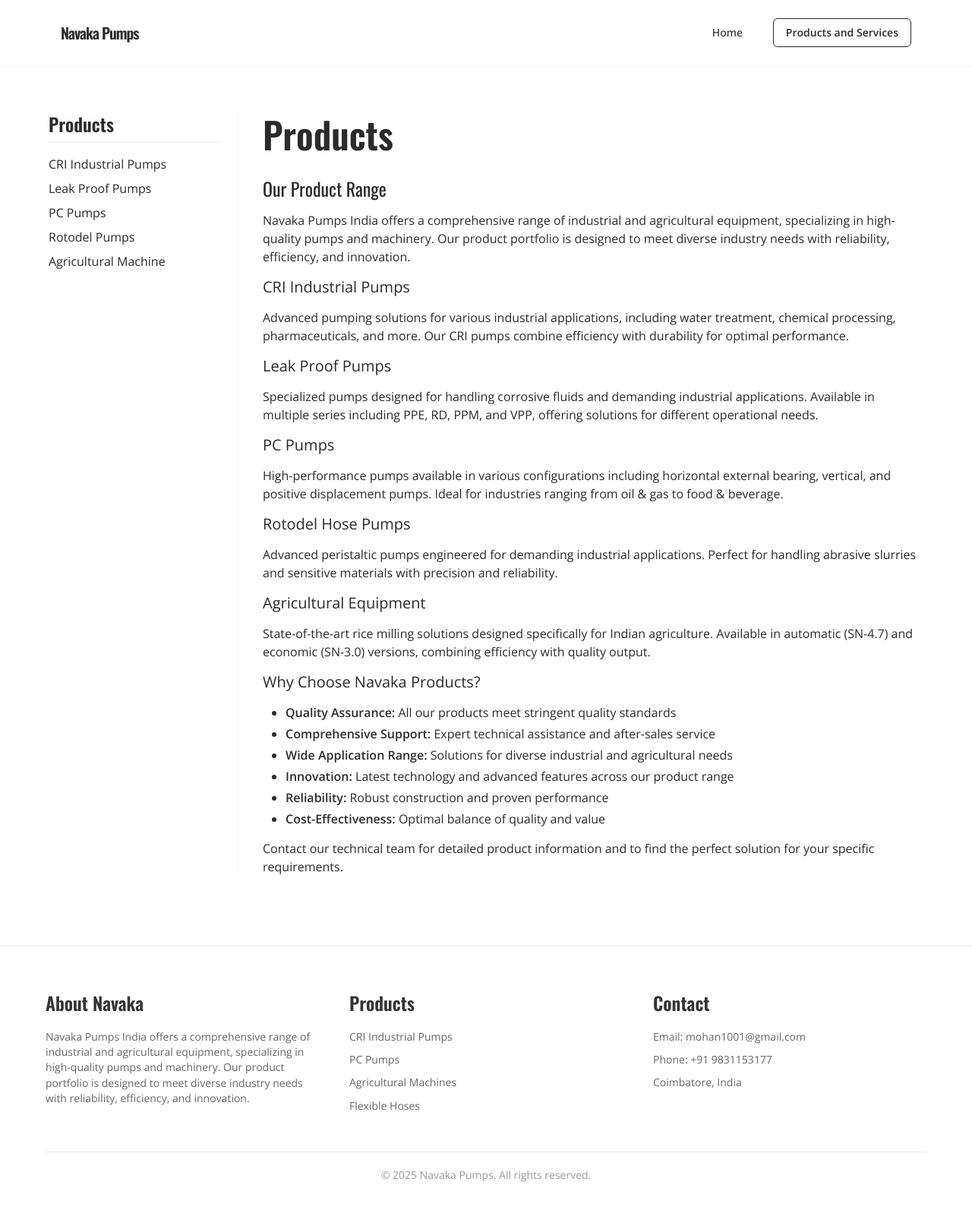
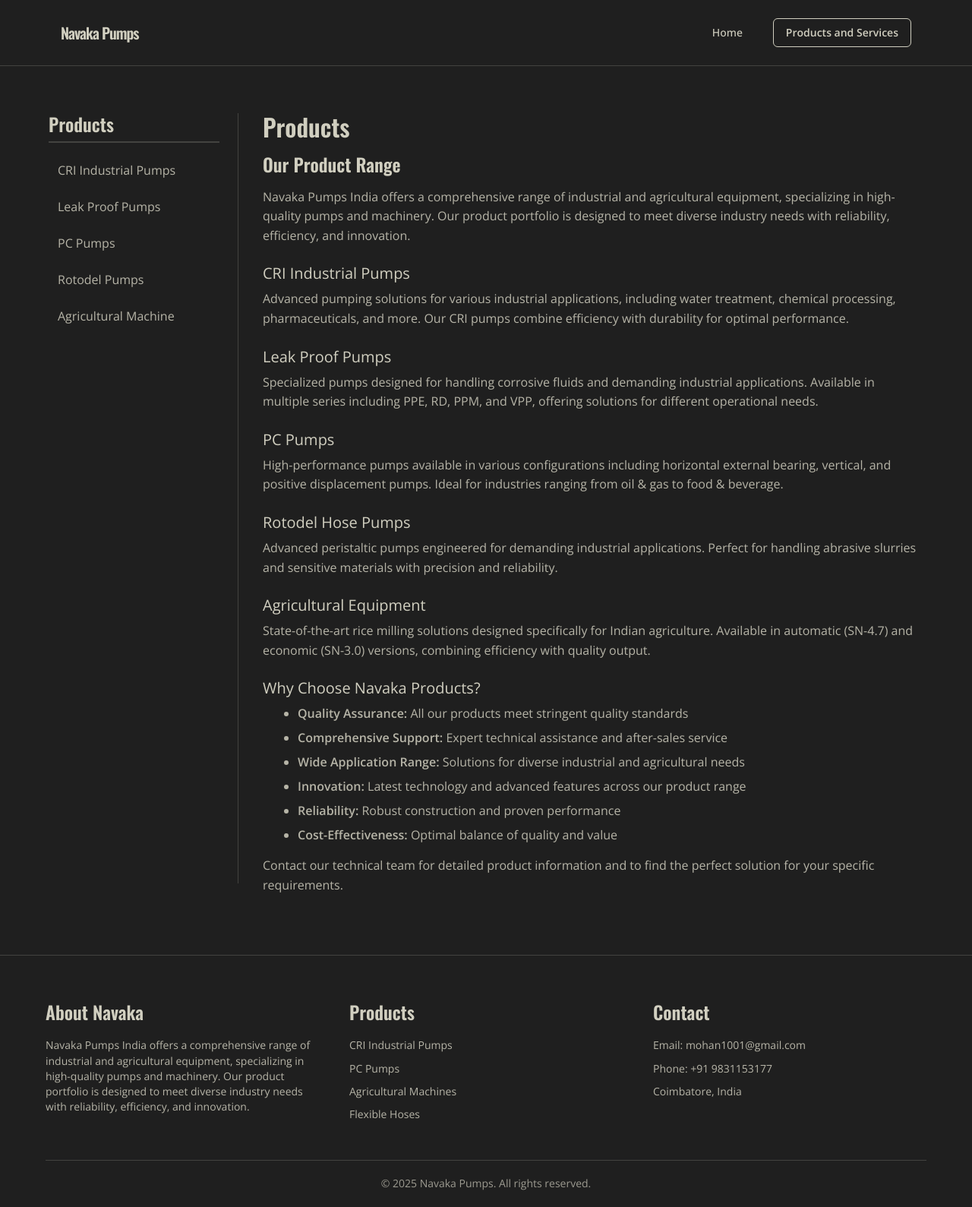
Before and after one commit to manassaloi/navakapumps, a Jekyll site: the page built from products.md, in a window 1280 px wide. Shown: the whole page at 76% size. Built offline with Jekyll 4.4.1, drawn with Linux system fonts in a browser that asks for light colours.

Commit message:
THEME CHANGE

```diff
--- a/_layouts/productpage.html
+++ b/_layouts/productpage.html
@@ -6,21 +6,21 @@
   <aside class="products-sidebar">
     <h2>Products</h2>
     <ul>
-      <li><a href="/products/cri-industrial-pumps" {% if page.url == '/products/cri-industrial-pumps' %}class="active"{% endif %}>CRI Industrial Pumps</a></li>
-      <li><a href="/products/leak-proof-pumps" {% if page.url == '/products/leak-proof-pumps' %}class="active"{% endif %}>Leak Proof Pumps</a></li>
-      <li><a href="/products/pc-pumps" {% if page.url == '/products/pc-pumps' %}class="active"{% endif %}>PC Pumps</a></li>
-      <li><a href="/products/rotodel-pumps" {% if page.url == '/products/rotodel-pumps' %}class="active"{% endif %}>Rotodel Pumps</a></li>
-      <li><a href="/products/agricultural-machine" {% if page.url == '/products/agricultural-machine' %}class="active"{% endif %}>Agricultural Machine</a></li>
+      <li><a href="{{ site.baseurl }}/products/cri-industrial-pumps" {% if page.url == '/products/cri-industrial-pumps' %}class="active"{% endif %}>CRI Industrial Pumps</a></li>
+      <li><a href="{{ site.baseurl }}/products/leak-proof-pumps" {% if page.url == '/products/leak-proof-pumps' %}class="active"{% endif %}>Leak Proof Pumps</a></li>
+      <li><a href="{{ site.baseurl }}/products/pc-pumps" {% if page.url == '/products/pc-pumps' %}class="active"{% endif %}>PC Pumps</a></li>
+      <li><a href="{{ site.baseurl }}/products/rotodel-pumps" {% if page.url == '/products/rotodel-pumps' %}class="active"{% endif %}>Rotodel Pumps</a></li>
+      <li><a href="{{ site.baseurl }}/products/agricultural-machine" {% if page.url == '/products/agricultural-machine' %}class="active"{% endif %}>Agricultural Machine</a></li>
     </ul>
   </aside>
 
   <!-- Main Content -->
-  <article class="product-content">
-    <header class="post-header">
+  <article class="products-content">
+    <header class="products-header">
       <h1 class="page-heading">{{ page.title }}</h1>
     </header>
 
-    <div class="post-content">
+    <div class="products-body">
       {{ content }}
     </div>
   </article>
--- a/_sass/custom/_footer.scss
+++ b/_sass/custom/_footer.scss
@@ -1,7 +1,7 @@
 .footer {
   padding: 3.75rem 0 1.25rem;
-  background-color: #fff;
-  border-top: 1px solid #e8e8e8;
+  background-color: $color-background;
+  border-top: 1px solid $color-border;
 
   .container {
     max-width: 75rem;
@@ -29,11 +29,11 @@
     font-size: 1.5rem;
     font-weight: 600;
     margin-bottom: 1.25rem;
-    color: #333;
+    color: $color-primary;
   }
 
   &__text {
-    color: #666;
+    color: rgba($color-primary, 0.85);
     line-height: 1.6;
     margin-bottom: 0.625rem;
     font-size: 1rem;
@@ -46,7 +46,7 @@
   }
 
   &__list-item {
-    color: #666;
+    color: rgba($color-primary, 0.85);
     margin-bottom: 0.625rem;
     font-size: 1rem;
   }
@@ -54,10 +54,10 @@
   &__copyright {
     text-align: center;
     padding-top: 1.25rem;
-    border-top: 1px solid #e8e8e8;
+    border-top: 1px solid $color-border;
 
     .footer__text {
-      color: #999;
+      color: rgba($color-primary, 0.7);
       font-size: 0.875rem;
       margin-bottom: 0;
     }
--- a/_sass/minima.scss
+++ b/_sass/minima.scss
@@ -11,15 +11,15 @@
 
 $spacing-unit:     40px !default;
 
-$text-color:       #10100E !default;
-$a-color:          #2B2B2B !default;
-$background-color: #FFFFFF !default;
-$brand-color:      #2a7ae2 !default;
+$text-color:       #d1cfc0 !default;
+$a-color:          #d1cfc0 !default;
+$background-color: #1f1f1f !default;
+$brand-color:      #FFB800 !default;
 
 $grey-color:       #828282 !default;
-$grey-color-light: lighten($grey-color, 5%) !default;
-$grey-color-dark:  darken($grey-color, 25%) !default;
-$orange-color:     #f66a0a !default;
+$grey-color-light: rgba(209, 207, 192, 0.2) !default;
+$grey-color-dark:  #d1cfc0 !default;
+$orange-color:     #FFB800 !default;
 $table-text-align: left !default;
 
 // Navigation alignment
--- a/assets/css/style.scss
+++ b/assets/css/style.scss
@@ -21,18 +21,18 @@
 $spacing-unit:     30px !default;
 
 // Brand Colors
-$color-primary: #1E3D6B;    // Navaka Blue
-$color-secondary: #2B2B2B;   // Industrial Gray - Main text on light bg
-$color-accent: #FFB800;      // Accent Yellow
-$color-background: #F5F5F5;  // Light Gray - Text on dark bg
+$color-primary: #d1cfc0;    // New primary text color
+$color-secondary: #d1cfc0;   // New secondary text color
+$color-accent: #FFB800;      // Keeping accent yellow
+$color-background: #1f1f1f;  // New dark background
 $color-success: #28A745;     // Success Green
 $color-error: #DC3545;       // Alert Red
 $color-info: #17A2B8;        // Info Blue
 
 // Common Colors
-$color-white: #FFFFFF;
-$color-border: rgba(229, 231, 235, 0.5);
-$color-shadow: rgba(0, 0, 0, 0.05);
+$color-white: #1f1f1f;       // Inverting for dark theme
+$color-border: rgba(209, 207, 192, 0.2);  // Adjusted for dark theme
+$color-shadow: rgba(0, 0, 0, 0.2);        // Adjusted shadow
 
 // Base Spacing Scale
 $space-1: 0.25rem;   // 4px  (xs)
@@ -154,7 +154,8 @@
   font-family: $font-body;
   font-size: $font-size-body;
   line-height: 1.5;
-  color: $color-secondary;
+  color: $color-primary;
+  background-color: $color-background;
 }
 
 h1, h2, h3, h4, h5, h6,
@@ -209,7 +210,7 @@
   border-bottom: 1px solid $color-border;
   min-height: auto;
   padding: $space-4 0;
-  background: $color-white;
+  background: $color-background;
   position: relative;
 
   .wrapper {
@@ -225,7 +226,7 @@
 .site-title {
   font-size: $font-size-body;
   font-weight: 600;
-  color: $color-secondary;
+  color: $color-primary;
   text-decoration: none;
   display: flex;
   align-items: center;
@@ -233,7 +234,8 @@
 
   &:hover, &:visited, &:active, &:focus {
     text-decoration: none;
-    color: $color-secondary;
+    opacity: 0.7;
+    color: $color-primary;
   }
 
   @include tablet-up {
@@ -245,7 +247,7 @@
   position: absolute;
   top: 9px;
   right: $space-4;
-  background-color: $color-white;
+  background-color: $color-background;
   border: 1px solid $color-border;
   border-radius: 6px;
   text-align: right;
@@ -267,7 +269,7 @@
     cursor: pointer;
 
     > svg path {
-      fill: $color-secondary;
+      fill: $color-primary;
     }
   }
 
@@ -287,8 +289,9 @@
     margin: 0;
     font-size: $font-size-small;
     font-weight: 500;
-    color: $color-secondary;
+    color: $color-primary;
     text-decoration: none;
+    transition: opacity 0.2s ease;
 
     &:not(:last-child) {
       margin-right: 0;
@@ -296,7 +299,7 @@
 
     &[href$="/products/"] {
       font-weight: 600;
-      border: 1px solid $color-secondary;
+      border: 1px solid $color-primary;
       border-radius: 6px;
       margin-top: $space-2;
       text-align: center;
@@ -343,7 +346,8 @@
         text-align: left;
 
         &:hover {
-          background: $color-background;
+          background: transparent;
+          opacity: 0.7;
         }
       }
     }
@@ -360,7 +364,7 @@
 // Hero section
 .hero-section {
   position: relative;
-  background: #F9FAFB;
+  background: $color-background;
   padding: $space-6 0;
   overflow: hidden;
 
@@ -406,7 +410,7 @@
   font-size: $font-size-h1;  // 3rem for desktop
   font-weight: 800;
   line-height: 1.15;
-  color: $color-secondary;
+  color: $color-primary;
   margin: 0;
   letter-spacing: -0.02em;
 
@@ -415,7 +419,7 @@
   }
 
   .emphasis {
-    color: $color-primary;
+    color: $color-accent;
     font-weight: 900;
     position: relative;
     display: inline-block;
@@ -434,7 +438,7 @@
 
   .engineered {
     display: inline-block;
-    color: $color-secondary;
+    color: $color-primary;
     opacity: 0.9;
     font-weight: 700;
   }
@@ -442,7 +446,7 @@
 
 .hero-subtitle {
   font-size: 1.25rem;  // 20px
-  color: rgba($color-secondary, 0.75);
+  color: rgba($color-primary, 0.75);
   line-height: 1.35;
   margin: 0;
   font-weight: 400;
@@ -480,22 +484,22 @@
 
     &.primary {
       background: $color-white;
-      color: $color-secondary;
-      border: 1px solid $color-secondary;
+      color: $color-primary;
+      border: 1px solid $color-primary;
 
       &:hover {
-        background: $color-background;
+        opacity: 0.7;
         transform: translateY(-2px);
       }
     }
 
     &.secondary {
-      background: $color-accent;
-      color: $color-secondary;
+      background: $color-primary;
+      color: $color-background;
       border: none;
 
       &:hover {
-        background: darken($color-accent, 5%);
+        opacity: 0.7;
         transform: translateY(-2px);
       }
     }
@@ -536,14 +540,14 @@
 .features-grid {
   @include features-grid;
   padding: $space-8 0;
-  background: $color-white;
+  background: $color-background;
 
   @include tablet-up {
     padding: $space-10 0;
   }
 
   .feature-card {
-    background: $color-white;
+    background: lighten($color-background, 3%);
     padding: $space-6;
     border-radius: 8px;
     border: 1px solid $color-border;
@@ -560,7 +564,7 @@
       svg {
         width: 100%;
         height: 100%;
-        stroke: $color-secondary;
+        stroke: $color-primary;
         fill: none;
       }
     }
@@ -568,13 +572,13 @@
     h3 {
       font-size: $font-size-h4;
       font-weight: 600;
-      color: $color-secondary;
+      color: $color-primary;
       margin-bottom: $space-2;
     }
 
     p {
       font-size: $font-size-body;
-      color: $color-secondary;
+      color: $color-primary;
       line-height: 1.5;
       margin: 0;
     }
@@ -590,13 +594,13 @@
   .section-title {
     font-size: $font-size-h2;
     font-weight: 600;
-    color: $color-secondary;
+    color: $color-primary;
     margin-bottom: $space-3;
   }
 
   .section-subtitle {
     font-size: $font-size-body;
-    color: $color-secondary;
+    color: $color-primary;
     margin-bottom: $space-8;
     max-width: $container-content;
     margin-left: auto;
@@ -612,12 +616,11 @@
     border: 1px solid $color-border;
     border-radius: 12px;
     overflow: hidden;
-    transition: all 0.3s ease;
+    transition: transform 0.2s ease;
     box-shadow: 0 2px 4px $color-shadow;
 
     &:hover {
-      transform: translateY(-4px);
-      box-shadow: 0 12px 24px rgba($color-secondary, 0.12);
+      transform: translateY(-2px);
     }
 
     .image-container {
@@ -625,7 +628,7 @@
       padding-top: 75%;
       position: relative;
       background: linear-gradient(45deg, darken($color-accent, 5%), $color-accent);
-      border-bottom: 1px solid rgba($color-secondary, 0.1);
+      border-bottom: 1px solid rgba($color-primary, 0.1);
 
       &::before {
         content: '';
@@ -658,13 +661,13 @@
       h3 {
         font-size: $font-size-h4;
         font-weight: 600;
-        color: $color-secondary;
+        color: $color-primary;
         margin-bottom: $space-2;
       }
 
       p {
         font-size: $font-size-body;
-        color: $color-secondary;
+        color: $color-primary;
         margin-bottom: $space-6;
         line-height: 1.6;
       }
@@ -672,17 +675,17 @@
       .learn-more {
         display: inline-block;
         padding: $space-2 $space-6;
-        border: 1px solid $color-secondary;
+        border: 1px solid rgba($color-primary, 0.3);
         border-radius: 6px;
-        color: $color-secondary;
+        color: $color-primary;
         text-decoration: none;
         font-weight: 500;
-        transition: all 0.2s;
+        transition: all 0.2s ease;
 
         &:hover {
-          background: $color-background;
-          transform: translateY(-2px);
-          box-shadow: 0 4px 12px rgba($color-secondary, 0.1);
+          background: transparent;
+          opacity: 0.7;
+          border-color: rgba($color-primary, 0.5);
         }
       }
     }
@@ -691,8 +694,8 @@
 
 // Commitment Section
 .commitment-section {
-  padding: $space-8 $space-6; // 32px vertical, 24px horizontal
-  background: #F9FAFB;
+  padding: $space-8 $space-6;
+  background: $color-background;
   text-align: center;
   max-width: $container-max;
   margin: 0 auto;
@@ -700,15 +703,15 @@
   .section-title {
     font-size: $font-size-h2;
     font-weight: bold;
-    color: $color-secondary;
-    margin-bottom: $space-6; // 24px
+    color: $color-primary;
+    margin-bottom: $space-6;
   }
 }
 
 .commitment-list {
   max-width: $container-content;
   margin: 0 auto;
-  background: white;
+  background: $color-background;
   border-radius: 12px;
   padding: $space-6; // Increased padding for better visual balance
   box-shadow: 0 1px 3px rgba(0, 0, 0, 0.1);
@@ -722,7 +725,7 @@
   padding: $space-3 0; // 12px vertical
 
   &:not(:last-child) {
-    border-bottom: 1px solid #E5E7EB;
+    border-bottom: 1px solid $color-border;
   }
 
   .check-icon {
@@ -735,7 +738,7 @@
 
   p {
     font-size: $font-size-body;
-    color: $color-secondary;
+    color: $color-primary;
     line-height: 1.5;
     margin: 0;
   }
@@ -768,7 +771,7 @@
 .cta-section {
   padding: $space-10 $space-6;
   text-align: center;
-  background: $color-secondary;
+  background: lighten($color-background, 5%);
   border-radius: 8px;
   margin: $space-8 auto;
   max-width: $container-content;
@@ -776,32 +779,32 @@
   .section-title {
     font-size: $font-size-h2;
     font-weight: bold;
-    color: $color-background;
+    color: $color-primary;
     margin-bottom: $space-3;
   }
 
   .section-subtitle {
     font-size: $font-size-body;
-    color: $color-background;
+    color: $color-primary;
     margin-bottom: $space-6;
   }
 
   .cta-button {
     .button {
       display: inline-block;
-      padding: $space-2 $space-4;
+      padding: $space-3 $space-6;
       font-size: $font-size-body;
       font-weight: 500;
-      background: $color-accent;
-      color: $color-secondary;
+      background: $color-primary;
+      color: $color-background;
       text-decoration: none;
       border-radius: 6px;
-      transition: all 0.2s;
+      transition: all 0.2s ease;
+      border: none;
 
       &:hover {
-        background: darken($color-accent, 10%);
+        opacity: 0.7;
         transform: translateY(-2px);
-        box-shadow: 0 4px 12px rgba($color-accent, 0.2);
       }
     }
   }
@@ -975,6 +978,7 @@
   max-width: $container-max;
   margin: 0 auto;
   padding: $space-8;
+  background-color: $color-background;
 
   @include mobile-only {
     grid-template-columns: 1fr;
@@ -998,7 +1002,7 @@
   h2 {
     font-size: $font-size-h3;
     font-weight: 600;
-    color: $color-secondary;
+    color: $color-primary;
     margin-bottom: $space-4;
     padding-bottom: $space-2;
     border-bottom: 2px solid $color-border;
@@ -1012,55 +1016,25 @@
     li {
       margin-bottom: $space-2;
 
-      &.parent-item {
-        margin-bottom: $space-4;
-
       a {
-          color: $color-secondary;
-          font-weight: 600;
+        color: rgba($color-primary, 0.85);
         font-size: $font-size-body;
         padding: $space-2 $space-3;
         border-radius: 6px;
         display: block;
+        text-decoration: none;
+        transition: opacity 0.2s ease;
 
         &:hover {
-            background: $color-background;
-            color: $color-primary;
+          background: transparent;
+          opacity: 0.7;
         }
 
         &.active {
-            background: $color-background;
+          opacity: 1;
+          font-weight: 600;
           color: $color-primary;
         }
-        }
-      }
-
-      &.child-item {
-        padding-left: $space-4;
-
-        a {
-          color: lighten($color-secondary, 15%);
-          font-size: $font-size-small;
-          padding: $space-2 $space-3;
-          border-radius: 6px;
-          display: block;
-
-          &:hover {
-            background: $color-background;
-            color: $color-primary;
-          }
-
-          &.active {
-            background: $color-background;
-            color: $color-primary;
-            font-weight: 500;
-          }
-        }
-      }
-
-      a {
-        text-decoration: none;
-        transition: all 0.2s ease;
       }
     }
   }
@@ -1070,14 +1044,14 @@
   h1 {
     font-size: $font-size-h2;
     font-weight: 600;
-    color: $color-secondary;
+    color: $color-primary;
     margin-bottom: $space-4;
   }
 
   h2 {
     font-size: $font-size-h3;
     font-weight: 600;
-    color: $color-secondary;
+    color: $color-primary;
     margin: $space-8 0 $space-4;
 
     &:first-child {
@@ -1085,11 +1059,45 @@
     }
   }
 
+  h3, h4 {
+    color: $color-primary;
+    margin-top: $space-6;
+    margin-bottom: $space-2;
+  }
+
   p {
     font-size: $font-size-body;
     line-height: 1.6;
-    color: $color-secondary;
+    color: rgba($color-primary, 0.85);
     margin-bottom: $space-4;
+  }
+
+  ul, ol {
+    color: rgba($color-primary, 0.85);
+    margin-bottom: $space-4;
+    padding-left: $space-4;
+
+    li {
+      margin-bottom: $space-2;
+    }
+  }
+
+  a {
+    color: $color-primary;
+    text-decoration: none;
+    transition: opacity 0.2s ease;
+
+    &:hover {
+      opacity: 0.7;
+      text-decoration: none;
+    }
+  }
+
+  img {
+    max-width: 100%;
+    height: auto;
+    border-radius: 8px;
+    margin: $space-4 0;
   }
 }
 
@@ -1121,7 +1129,7 @@
   h1 {
     font-size: $font-size-h2;
     font-weight: 600;
-    color: $color-secondary;
+    color: $color-primary;
     margin-bottom: $space-6;
     text-align: center;
   }
@@ -1138,17 +1146,163 @@
     strong {
       font-size: $font-size-body;
       font-weight: 600;
-      color: $color-secondary;
+      color: $color-primary;
     }
 
     span, a {
       font-size: $font-size-body;
-      color: $color-secondary;
+      color: $color-primary;
       text-decoration: none;
     }
 
     a:hover {
+      color: $color-accent;
+    }
+  }
+}
+
+// Base link styles with consistent hover
+a {
+  color: $color-primary;
+  text-decoration: none;
+  transition: opacity 0.2s ease;
+
+  &:hover {
+    opacity: 0.7;
+    text-decoration: none;
+  }
+}
+
+// Site header and navigation
+.site-header {
+  .site-title {
+    &:hover, &:visited, &:active, &:focus {
+      text-decoration: none;
+      opacity: 0.7;
+    }
+  }
+}
+
+.site-nav {
+  .page-link {
+    transition: opacity 0.2s ease;
+
+    &:hover {
+      opacity: 0.7;
+    }
+
+    &[href$="/products/"] {
+      &:hover {
+        opacity: 0.7;
+      }
+    }
+  }
+}
+
+// Products sidebar
+.products-sidebar {
+  ul {
+    li {
+      a {
+        transition: opacity 0.2s ease;
+
+        &:hover {
+          opacity: 0.7;
+        }
+
+        &.active {
+          opacity: 1;
+          font-weight: 600;
           color: $color-primary;
         }
       }
     }
+  }
+}
+
+// Product cards
+.product-card {
+  transition: transform 0.2s ease;
+
+  &:hover {
+    transform: translateY(-2px);
+  }
+
+  .learn-more {
+    transition: all 0.2s ease;
+    border: 1px solid rgba($color-primary, 0.3);
+
+    &:hover {
+      opacity: 0.7;
+      border-color: rgba($color-primary, 0.5);
+    }
+  }
+}
+
+// Featured products
+.featured-products-grid {
+  .product-card {
+    &:hover {
+      transform: translateY(-2px);
+    }
+
+    .learn-more {
+      transition: all 0.2s ease;
+
+      &:hover {
+        opacity: 0.7;
+        border-color: rgba($color-primary, 0.5);
+      }
+    }
+  }
+}
+
+// CTA section
+.cta-section {
+  .cta-button {
+    .button {
+      display: inline-block;
+      padding: $space-3 $space-6;
+      font-size: $font-size-body;
+      font-weight: 500;
+      background: $color-primary;
+      color: $color-background;
+      text-decoration: none;
+      border-radius: 6px;
+      transition: all 0.2s ease;
+      border: none;
+
+      &:hover {
+        opacity: 0.7;
+        transform: translateY(-2px);
+      }
+    }
+  }
+}
+
+// Hero buttons
+.hero-buttons {
+  .button {
+    transition: all 0.2s ease;
+
+    &.primary, &.secondary {
+      &:hover {
+        opacity: 0.7;
+        transform: translateY(-2px);
+      }
+    }
+  }
+}
+
+// Contact page links
+.contact-card {
+  .info-item {
+    a {
+      transition: opacity 0.2s ease;
+
+      &:hover {
+        opacity: 0.7;
+      }
+    }
+  }
+}
```
Also changed, not shown: 1 other file. Lines whose indentation alone changed are shown as unchanged.
